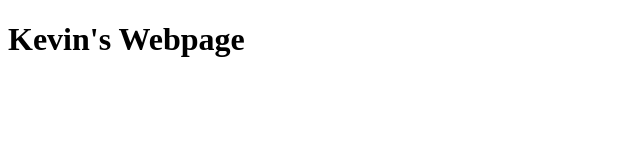
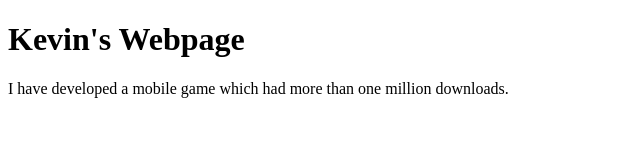
Before and after one commit to kevin-ci/2505-WMCA-Data-Git101, a plain HTML site: page index.html in a window 1280 px wide. Shown: the whole page, without its empty margins (0-640 px from the left). Drawn offline with Linux system fonts and the light colour scheme.

Commit message:
add paragraph to index

```diff
--- a/index.html
+++ b/index.html
@@ -7,5 +7,6 @@
 </head>
 <body>
     <h1>Kevin's Webpage</h1>
+    <p>I have developed a mobile game which had more than one million downloads.</p>
 </body>
 </html>
```
